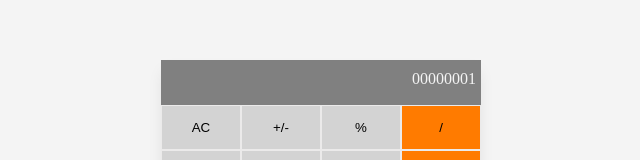
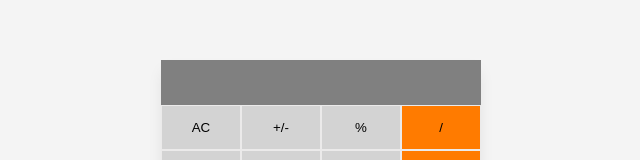
Before and after one commit to ikoote1/math-magician, a React (Create React App) app: page / in a window 1280 px wide. Shown: the part 205-365 px from the top of the page, without its empty margins (319-959 px from the left). Built offline with nearby package versions, Linux system fonts and the light colour scheme.

Commit message:
Testing the project in browser

```diff
--- a/src/components/Calculator.js
+++ b/src/components/Calculator.js
@@ -1,5 +1,6 @@
-import React, { useState } from 'react';
-import Screen from './Screen';
+import React, {useState} from 'react';
+// import Screen from './Screen';
+import Stat from './State';
 import calculate from '../logic/calculate';
 
 export default function Calculator() {
@@ -13,10 +14,10 @@ export default function Calculator() {
     const newState = calculate(state, buttonName);
     setState(newState);
   };
-
+ <Stat />
   return (
     <div className="calculate">
-      <Screen />
+      <div className="screen">{state.next || state.total}</div>
       <div className="btns">
         <button type="button" className="btn" onClick={() => preimClick('AC')}>AC</button>
         <button type="button" className="btn" onClick={() => preimClick('+/-')}>+/-</button>
--- a/src/components/Screen.js
+++ b/src/components/Screen.js
@@ -1,5 +1,5 @@
-const Screen = () => (
-  <div className="screen">00000001</div>
-);
+// const Screen = () => (
+//   <div className="screen">{state.next || state.total}</div>
+// );
 
-export default Screen;
+// export default Screen;
--- /dev/null
+++ b/src/components/State.js
@@ -0,0 +1,9 @@
+// import  {useState} from "react";
+// import calculate from "../logic/calculate";
+// export default function Stat(){
+
+//       const preimClick = (buttonName) => {
+//         const newState = calculate(state, buttonName);
+//         setState(newState);
+//       };
+// }
```
